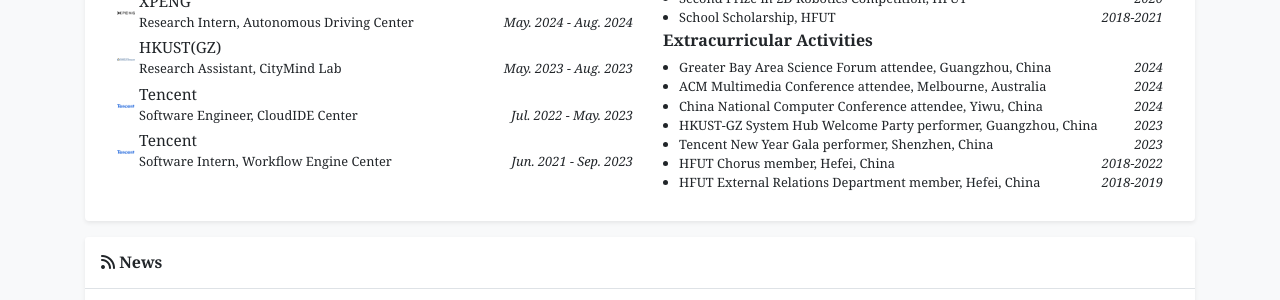
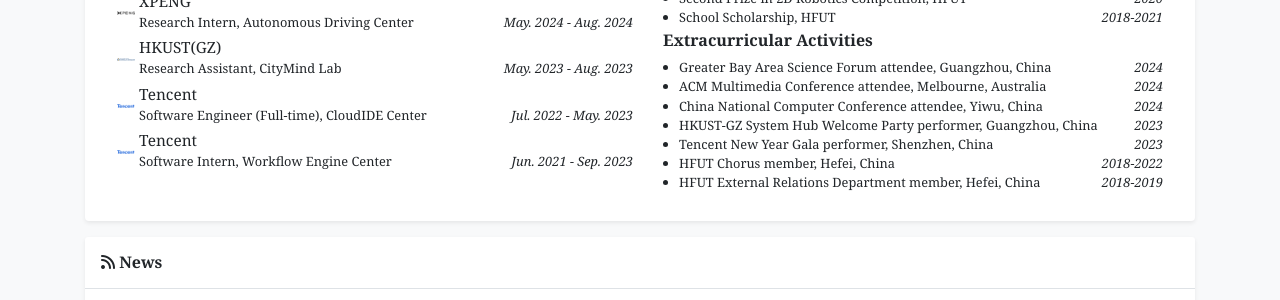
Before and after one commit to thunderlrr/songxinlei.github.io, a Jekyll site: the page built from index.html, in a window 1280 px wide and 900 px high, scrolled down 627 px. Shown: the part 154-454 px from the top of the window. Built offline with Jekyll 4.4.1, drawn with Linux system fonts in a browser that asks for light colours; a style sheet for code colours, icons or effects is not loaded.

Commit message:
update profile

```diff
--- a/_data/profile.yml
+++ b/_data/profile.yml
@@ -56,7 +56,7 @@
   date: May. 2023 - Aug. 2023
 - name: Tencent
   logo: /assets/images/badges/tencent_company.png
-  position: Software Engineer, CloudIDE Center
+  position: Software Engineer (Full-time), CloudIDE Center
   date: Jul. 2022 - May. 2023
 - name: Tencent
   logo: /assets/images/badges/tencent_company.png
```
